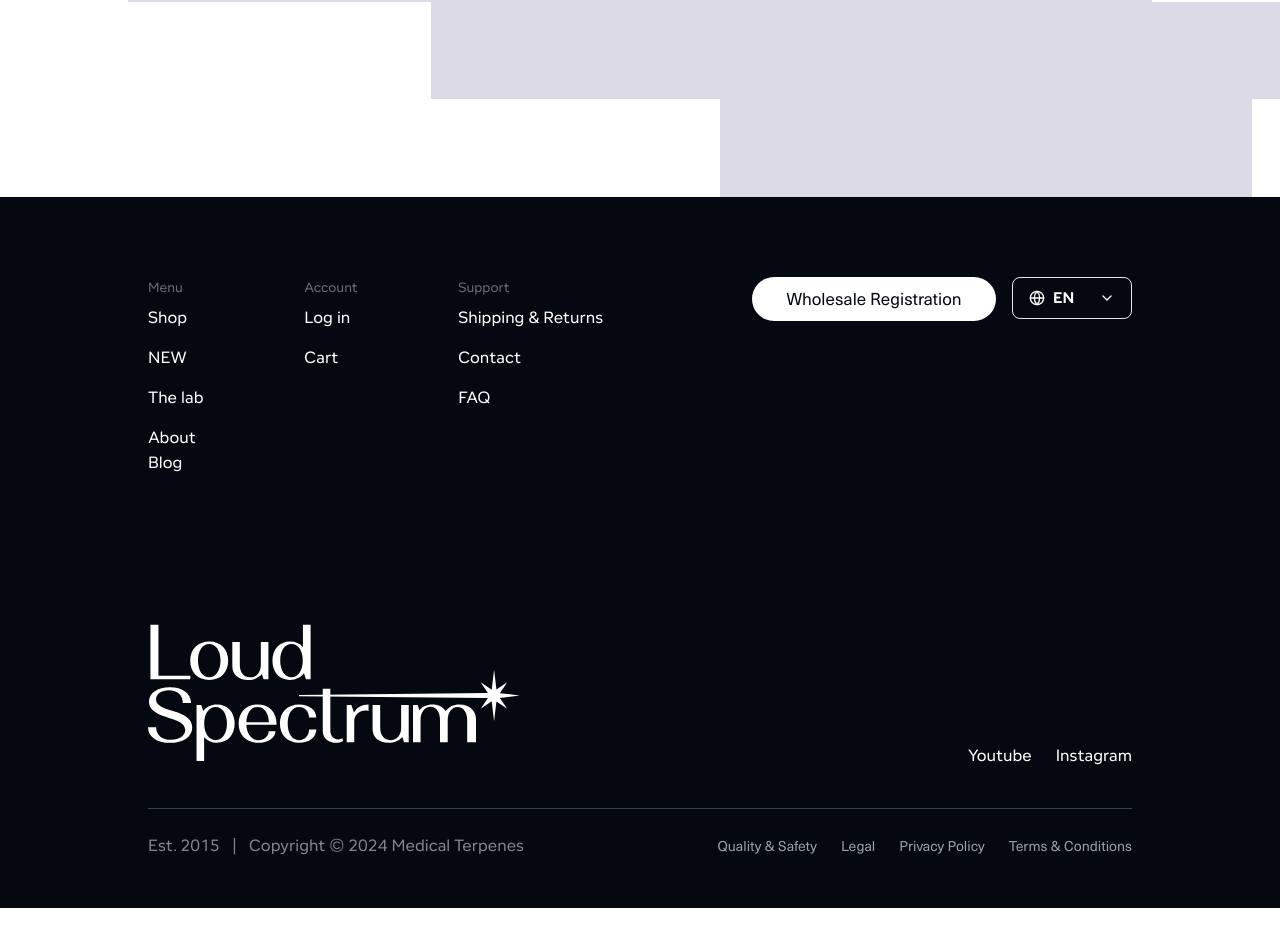
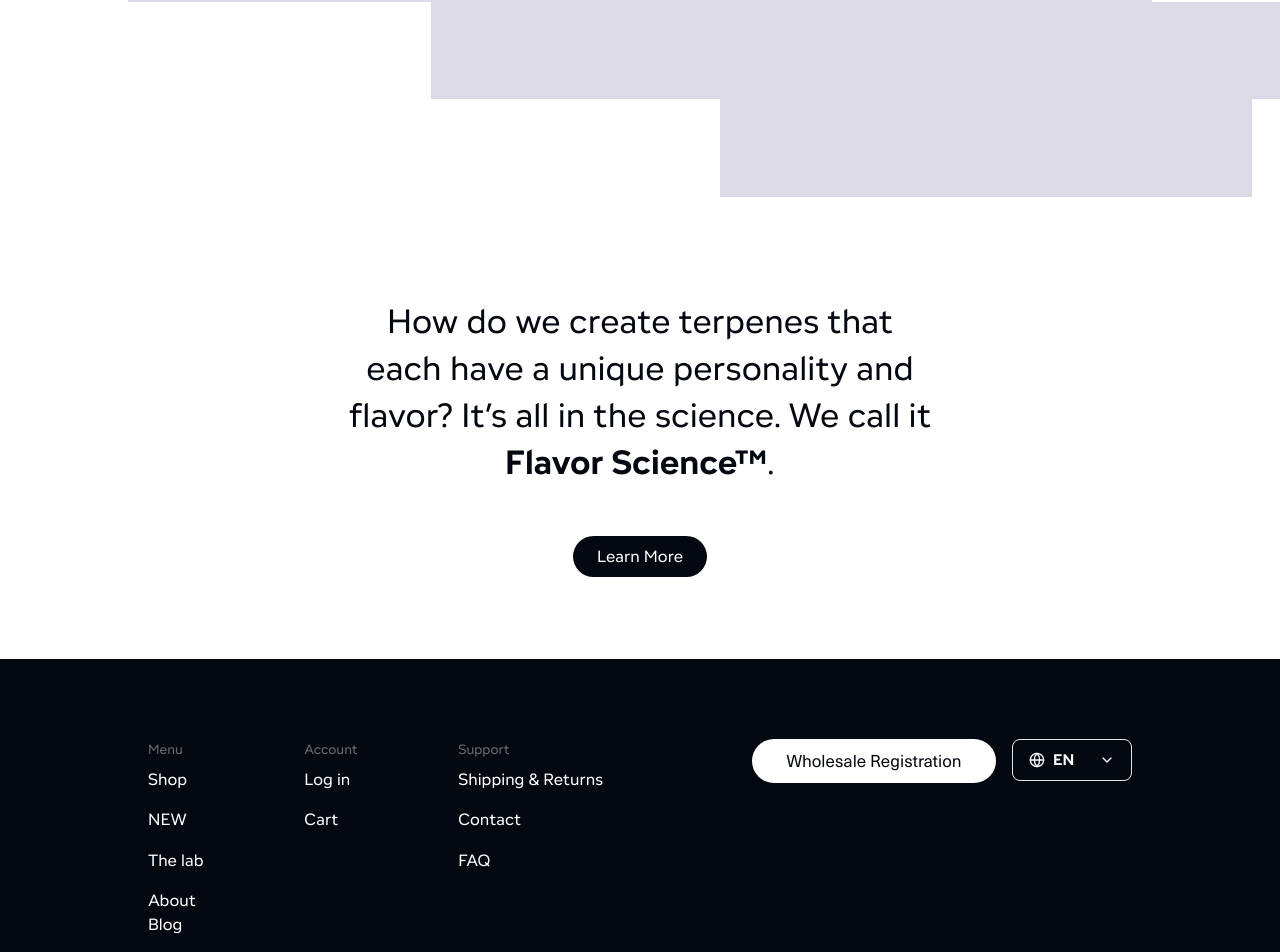
Before and after one commit to mahmud886/loud-spectrum-v1, a Next.js app: page /en/about in a window 1280 px wide. Shown: the part 1722-2674 px from the top of the page. Before the commit the page ends 2630 px from the top, so only its background shows below. Built offline with nearby package versions, Linux system fonts and the light colour scheme.

Commit message:
About us -> FlavorScience component done with i18n

```diff
--- a/app/[locale]/(xyz)/about/page.jsx
+++ b/app/[locale]/(xyz)/about/page.jsx
@@ -1,12 +1,14 @@
 import React from 'react';
 import AboutHero from '@/components/headers/AboutHero';
 import TerpeneProfile from '@/components/containers/TerpeneProfile';
+import FlavorScience from '@/components/containers/FlavorScience';
 
 const AboutPage = () => {
   return (
     <>
       <AboutHero />
       <TerpeneProfile />
+      <FlavorScience />
     </>
   );
 };
--- /dev/null
+++ b/components/containers/FlavorScience.jsx
@@ -0,0 +1,25 @@
+import React from 'react';
+import { useTranslations } from 'next-intl';
+
+const FlavorScience = () => {
+  const t = useTranslations('FlavorScience');
+  return (
+    <div className="container">
+      <div className="px-[200px] pt-[100px] pb-[80px]">
+        <div className="flex flex-col items-center justify-center space-y-12">
+          <h5 className="text-umbra-100 text-center font-sans text-[35px] leading-[135%] font-normal">
+            {' '}
+            {t.rich('Title', {
+              strong: (chunks) => <span className="font-bold">{chunks}</span>,
+            })}
+          </h5>
+          <div>
+            <button className="main-button-black rounded-full p-2 px-6">{t('Button')}</button>
+          </div>
+        </div>
+      </div>
+    </div>
+  );
+};
+
+export default FlavorScience;
--- a/messages/de.json
+++ b/messages/de.json
@@ -32,6 +32,10 @@
     "Point_03_Description": "Wir wissen, dass Sie (und Ihre Kunden) einen ausgezeichneten Geschmack haben, und wir sind bestrebt, Ihre Erwartungen zu übertreffen.",
     "Point_04_Title": "04",
     "Point_04_Description": "Wir folgen keinen Trends – wir setzen sie. Seit über einem Jahrzehnt stehen wir an der Spitze der Terpenerfahrung, überschreiten Grenzen und definieren das Mögliche neu."
+  },
+  "FlavorScience": {
+    "Title": "Wie schaffen wir Terpene mit einzigartiger Persönlichkeit und Geschmack? Das Geheimnis liegt in der Wissenschaft. Wir nennen es <strong>Flavor Science™</strong>.",
+    "Button": "Mehr erfahren"
   },
   "InTheLab": {
     "In_the_Lab": "Im Labor",
--- a/messages/en.json
+++ b/messages/en.json
@@ -32,6 +32,10 @@
     "Point_03_Description": "We know you (and your customers) have great taste, and we're dedicated to exceeding expectations.",
     "Point_04_Title": "04",
     "Point_04_Description": "We don’t follow trends—we create them. For over a decade, we’ve been at the forefront of terpene experience, pushing boundaries and redefining what’s possible."
+  },
+  "FlavorScience": {
+    "Title": "How do we create terpenes that each have a unique personality and flavor? It’s all in the science. We call it <strong>Flavor Science™</strong>.",
+    "Button": "Learn More"
   },
   "InTheLab": {
     "In_the_Lab": "In the Lab",
--- a/messages/es.json
+++ b/messages/es.json
@@ -32,6 +32,10 @@
     "Point_03_Description": "Sabemos que usted (y sus clientes) tienen un gran gusto, y estamos dedicados a superar sus expectativas.",
     "Point_04_Title": "04",
     "Point_04_Description": "No seguimos tendencias, las creamos. Durante más de una década, hemos estado a la vanguardia de la experiencia con terpenos, superando límites y redefiniendo lo posible."
+  },
+  "FlavorScience": {
+    "Title": "¿Cómo creamos terpenos con personalidad y sabor únicos? Todo está en la ciencia. Lo llamamos <strong>Flavor Science™</strong>.",
+    "Button": "Saber más"
   },
   "InTheLab": {
     "In_the_Lab": "En el Laboratorio",
--- a/messages/fr.json
+++ b/messages/fr.json
@@ -32,6 +32,10 @@
     "Point_03_Description": "Nous savons que vous (et vos clients) avez bon goût, et nous nous engageons à dépasser vos attentes.",
     "Point_04_Title": "04",
     "Point_04_Description": "Nous ne suivons pas les tendances – nous les créons. Depuis plus d'une décennie, nous sommes à la pointe de l'expérience des terpènes, repoussant les limites et redéfinissant ce qui est possible."
+  },
+  "FlavorScience": {
+    "Title": "Comment créons-nous des terpènes avec une personnalité et une saveur uniques ? Tout est dans la science. Nous appelons cela <strong>Flavor Science™</strong>.",
+    "Button": "En savoir plus"
   },
   "InTheLab": {
     "In_the_Lab": "Dans le Laboratoire",
--- a/messages/jp.json
+++ b/messages/jp.json
@@ -32,6 +32,10 @@
     "Point_03_Description": "あなた（とあなたの顧客）は優れたセンスを持っていることを私たちは知っています。その期待を超えることに尽力しています。",
     "Point_04_Title": "04",
     "Point_04_Description": "私たちはトレンドを追いません—それらを創造します。10年以上にわたり、私たちはテルペン体験の最前線で、限界を押し広げ、可能性を再定義し続けています。"
+  },
+  "FlavorScience": {
+    "Title": "個性的でユニークな風味のテルペンをどうやって作るのでしょうか？その秘密は科学にあります。私たちはこれを<strong>Flavor Science™</strong>と呼んでいます。",
+    "Button": "詳しく見る"
   },
   "InTheLab": {
     "In_the_Lab": "研究室で",
--- a/messages/ru.json
+++ b/messages/ru.json
@@ -32,6 +32,10 @@
     "Point_03_Description": "Мы знаем, что у вас (и ваших клиентов) отличный вкус, и стремимся превзойти ваши ожидания.",
     "Point_04_Title": "04",
     "Point_04_Description": "Мы не следуем трендам — мы их создаём. Уже более десяти лет мы на передовой терпенового опыта, раздвигая границы и переопределяя возможное."
+  },
+  "FlavorScience": {
+    "Title": "Как мы создаем терпены с уникальной личностью и вкусом? Всё дело в науке. Мы называем это <strong>Flavor Science™</strong>.",
+    "Button": "Узнать больше"
   },
   "InTheLab": {
     "In_the_Lab": "В лаборатории",
```
